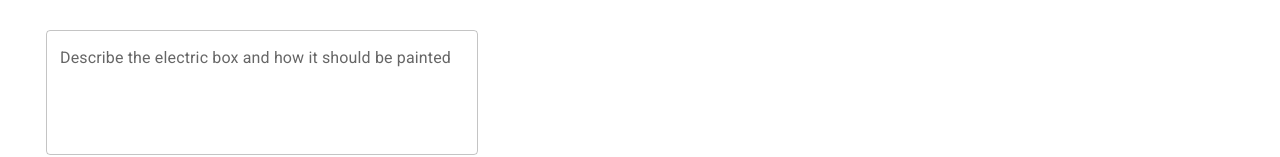
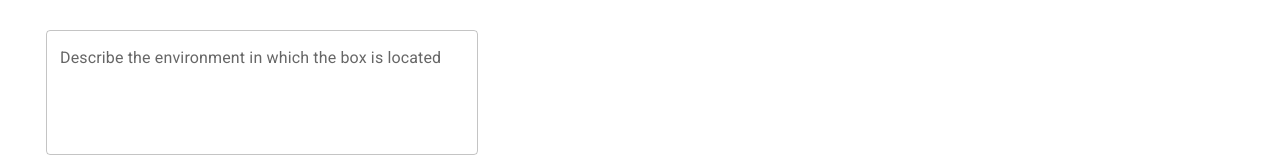
Before and after one commit to TechLabs-Berlin/st22-beautify-berlin, a React (Create React App) app in the folder beautifyberlin/: page / in a window 1280 px wide. Shown: the part 357-514 px from the top of the page. Built offline with nearby package versions, Linux system fonts and the light colour scheme.

Commit message:
Change on Upload New Box Textfield

```diff
--- a/beautifyberlin/src/components/emptytext/textfield.js
+++ b/beautifyberlin/src/components/emptytext/textfield.js
@@ -72,7 +72,7 @@ export default function Emptyfield() {
       <TextField
         sx={{ m: 2, width: "48ch" }}
         id="outlined-multiline-static"
-        label="Describe the electric box and how it should be painted"
+        label="Describe the environment in which the box is located"
         multiline
         rows={4}
         defaultValue=""
```
